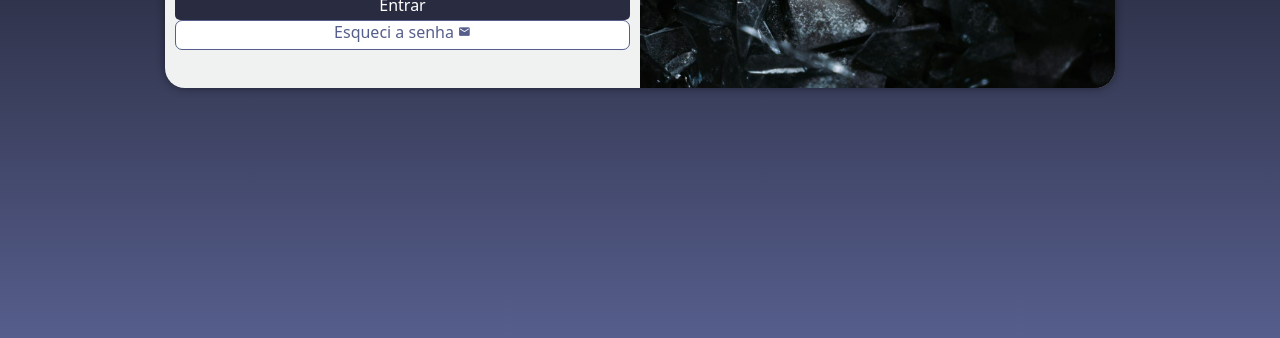
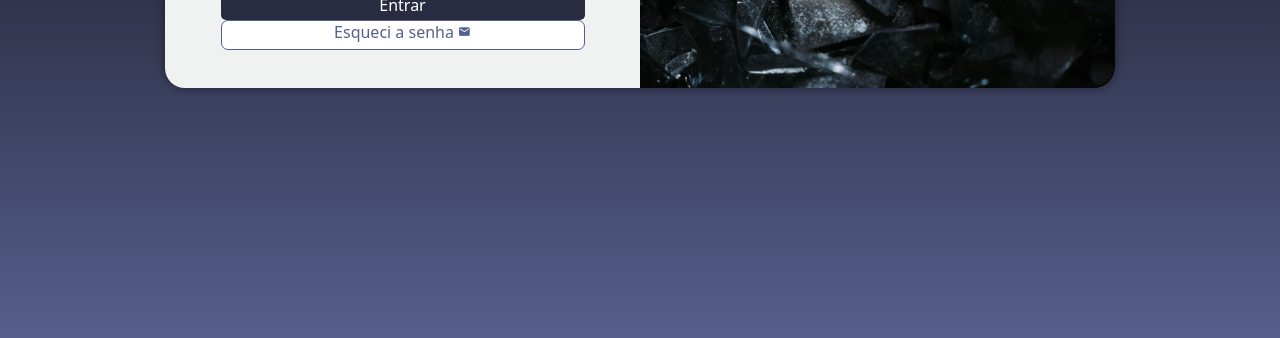
Before and after one commit to lucascardosoinocencio/projeto-login, a plain HTML site: page index.html in a window 1280 px wide. Shown: the part 462-800 px from the top of the page. Drawn offline with Linux system fonts and the light colour scheme.

Commit message:
arrumando botoes

```diff
--- a/estilos/style.css
+++ b/estilos/style.css
@@ -115,8 +115,9 @@ section#login > div#formulario {
  form > input[type=submit] {
     display: block;
     font-size: 1em;
-    width: 100%;
+    width: 80%;
     height: 30px;
+    margin: auto;
     background-color: #292C40;
     color: white;
     border: none;
@@ -132,8 +133,9 @@ section#login > div#formulario {
     display: block;
     text-align: center;
     font-size: 1em;
-    width: 100%;
+    width: 80%;
     height: 30px;
+    margin: auto;
     background-color: white;
     color: #565E8C;
     border: 1px solid #565E8C;
```
